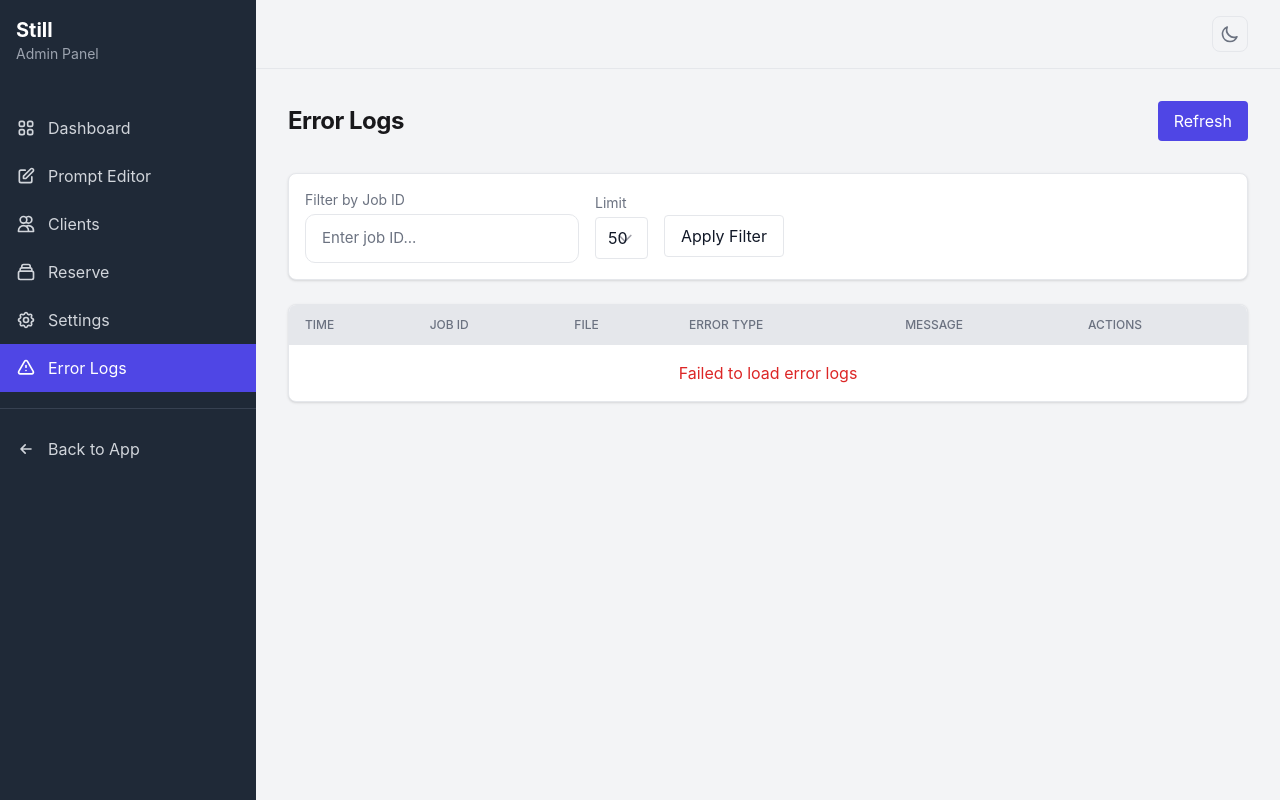
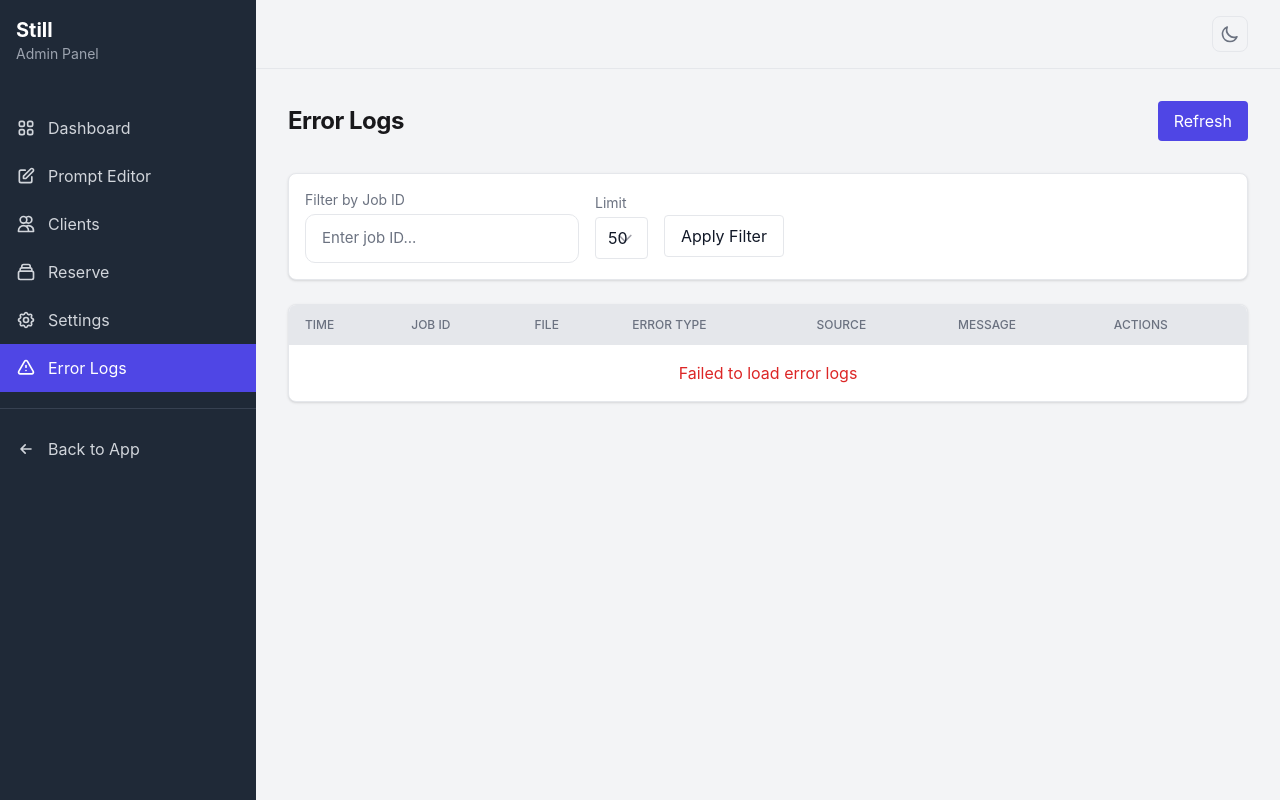
Before and after one commit to treynortetik-creator/Still, a Python web app: template app/templates/admin/error_logs.html in a window 1280 px wide. Run offline with Jinja, Linux system fonts and the light colour scheme; the template is opened without the code that fills it, so the values that code supplies are empty; some libraries are stand-ins or nearby versions.

Commit message:
feat: update admin error logs to show source, endpoint columns
- Add source, endpoint, additional_context fields to API response
- Add Source column to table header (between Error Type and Message)
- Display source with color-coded badge (blue for frontend, gray for backend)
- Update colspan values for loading/empty/error states

🤖 Generated with [Claude Code](https://claude.com/claude-code)

Co-Authored-By: Claude Opus 4.5 <noreply@anthropic.com>

```diff
--- a/app/api/admin.py
+++ b/app/api/admin.py
@@ -762,6 +762,9 @@ async def get_error_logs(
                     "error_type": row["error_type"],
                     "error_message": row["error_message"],
                     "stack_trace": row["stack_trace"],
+                    "source": row.get("source", "backend"),
+                    "endpoint": row.get("endpoint"),
+                    "additional_context": row.get("additional_context"),
                     "created_at": row["created_at"],
                     "filename": row.get("original_filename"),
                     "user_email": row.get("email"),
--- a/app/templates/admin/error_logs.html
+++ b/app/templates/admin/error_logs.html
@@ -44,13 +44,14 @@
                 <th class="px-4 py-3 text-left text-xs font-medium uppercase" style="color: var(--admin-text-muted);">Job ID</th>
                 <th class="px-4 py-3 text-left text-xs font-medium uppercase" style="color: var(--admin-text-muted);">File</th>
                 <th class="px-4 py-3 text-left text-xs font-medium uppercase" style="color: var(--admin-text-muted);">Error Type</th>
+                <th class="px-4 py-3 text-left text-xs font-medium uppercase" style="color: var(--admin-text-muted);">Source</th>
                 <th class="px-4 py-3 text-left text-xs font-medium uppercase" style="color: var(--admin-text-muted);">Message</th>
                 <th class="px-4 py-3 text-left text-xs font-medium uppercase" style="color: var(--admin-text-muted);">Actions</th>
             </tr>
         </thead>
         <tbody id="error-logs-table" style="border-color: var(--admin-border);">
             <tr>
-                <td colspan="6" class="px-4 py-4 text-center" style="color: var(--admin-text-muted);">Loading...</td>
+                <td colspan="7" class="px-4 py-4 text-center" style="color: var(--admin-text-muted);">Loading...</td>
             </tr>
         </tbody>
     </table>
@@ -102,7 +103,7 @@ async function loadErrorLogs() {
         const tbody = document.getElementById('error-logs-table');
 
         if (errorLogs.length === 0) {
-            tbody.innerHTML = '<tr><td colspan="6" class="px-4 py-4 text-center" style="color: var(--admin-text-muted);">No error logs found</td></tr>';
+            tbody.innerHTML = '<tr><td colspan="7" class="px-4 py-4 text-center" style="color: var(--admin-text-muted);">No error logs found</td></tr>';
             return;
         }
 
@@ -120,6 +121,9 @@ async function loadErrorLogs() {
                 <td class="px-4 py-3">
                     <span class="px-2 py-1 text-xs rounded bg-red-100 text-red-700">${log.error_type || 'unknown'}</span>
                 </td>
+                <td class="px-4 py-3">
+                    <span class="px-2 py-1 text-xs rounded ${log.source === 'frontend' ? 'bg-blue-100 text-blue-700' : 'bg-gray-100 text-gray-700'}">${log.source || 'backend'}</span>
+                </td>
                 <td class="px-4 py-3 text-sm max-w-md truncate" title="${escapeHtml(log.error_message)}">
                     ${escapeHtml(log.error_message ? log.error_message.substring(0, 80) + (log.error_message.length > 80 ? '...' : '') : '-')}
                 </td>
@@ -133,7 +137,7 @@ async function loadErrorLogs() {
     } catch (err) {
         console.error('Failed to load error logs:', err);
         document.getElementById('error-logs-table').innerHTML =
-            '<tr><td colspan="6" class="px-4 py-4 text-center text-red-600">Failed to load error logs</td></tr>';
+            '<tr><td colspan="7" class="px-4 py-4 text-center text-red-600">Failed to load error logs</td></tr>';
     }
 }
 
```
